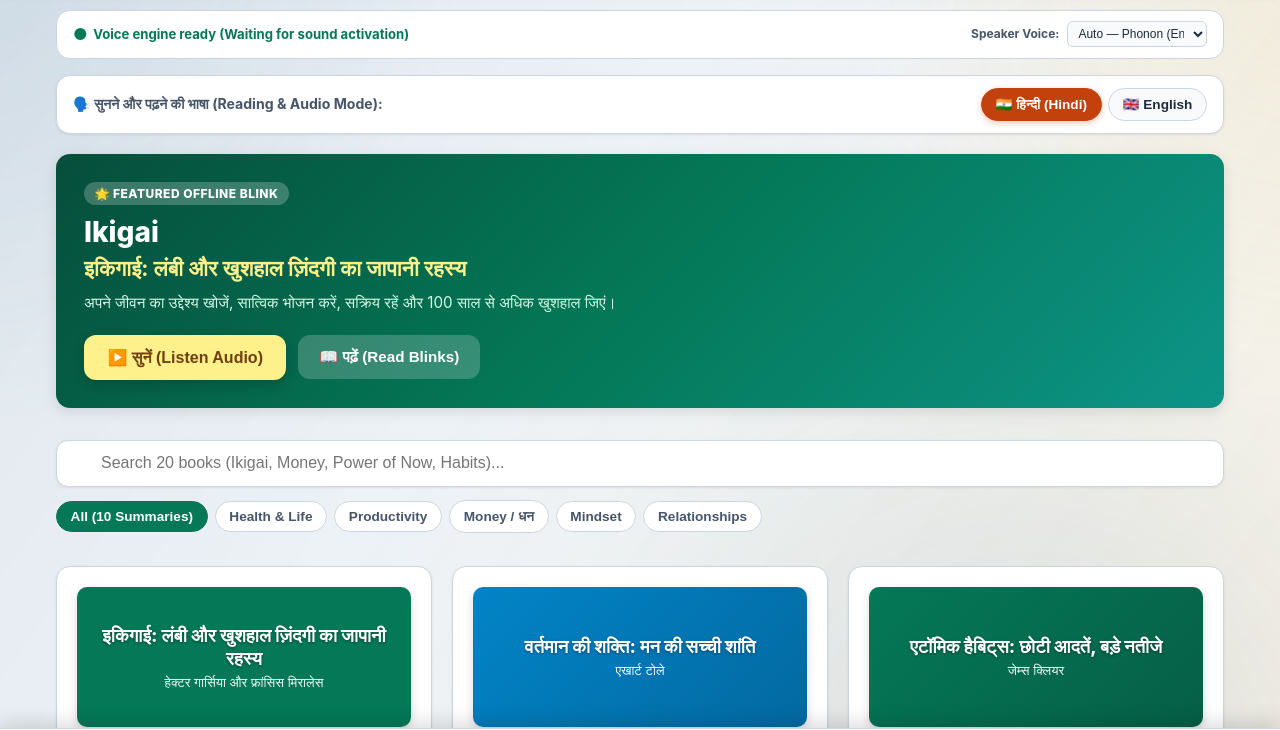
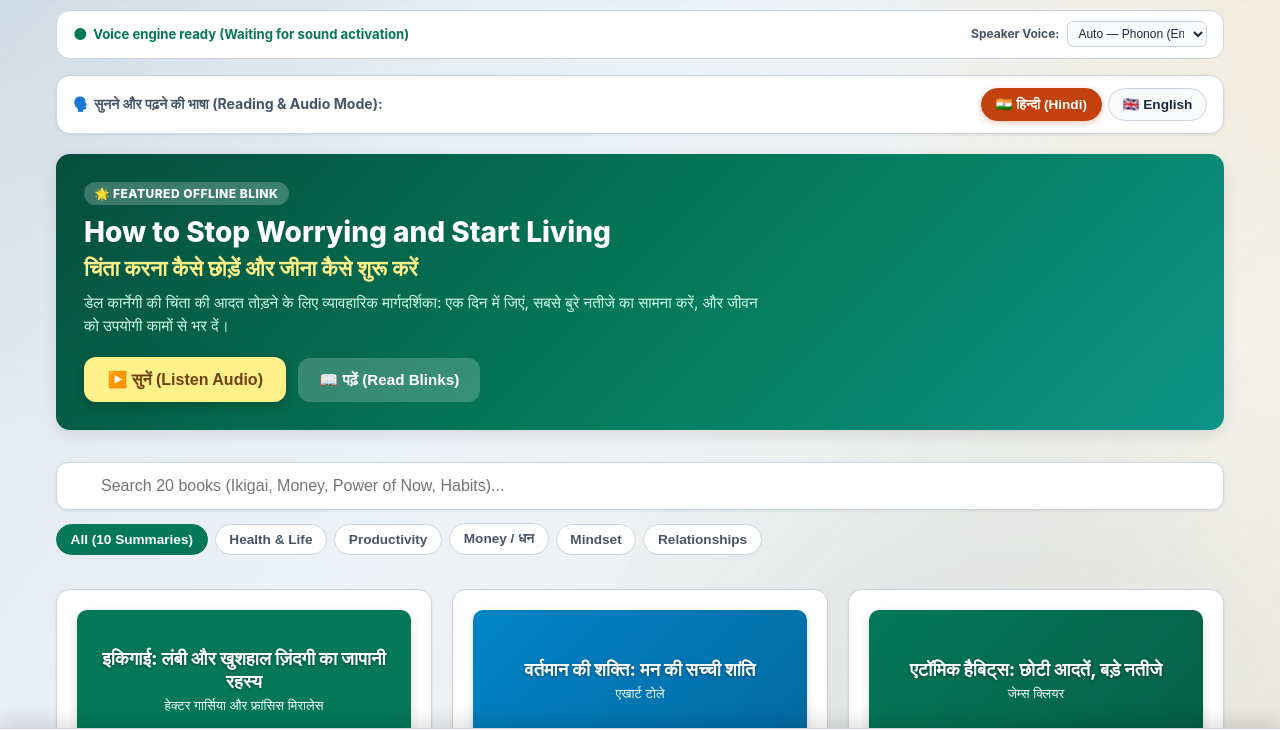
Before and after one commit to arshcheema4570/books-for-dad, a plain HTML site: page index.html in a window 1280 px wide. Shown: the part 72-802 px from the top of the page. Drawn offline with Linux system fonts and the light colour scheme.

Commit message:
Featured book rotates daily (day-of-year pick across all 20 books)

```diff
--- a/index.html
+++ b/index.html
@@ -2552,7 +2552,9 @@ section:nth-of-type(4),.card:nth-child(4),[class*="-card"]:nth-child(4){animatio
       document.getElementById('pill-hi').className = `lang-pill ${currentLanguage === 'hi' ? 'active-hi' : ''}`;
       document.getElementById('pill-en').className = `lang-pill ${currentLanguage === 'en' ? 'active' : ''}`;
 
-      const featured = BOOKS[0];
+      const now = new Date();
+      const dayOfYear = Math.floor((now - new Date(now.getFullYear(), 0, 0)) / 86400000);
+      const featured = BOOKS[dayOfYear % BOOKS.length];
       if (currentLanguage === 'hi') {
         document.getElementById('hero-title').textContent = featured.title;
         document.getElementById('hero-title-native').textContent = featured.titleHi;
--- a/sw.js
+++ b/sw.js
@@ -1,4 +1,4 @@
-const CACHE_NAME = 'quickblink-v8';
+const CACHE_NAME = 'quickblink-v9';
 // Phonon 31M English voice (~35 MB voice model) is NOT precached here. It
 // downloads on first English TTS use from Hugging Face and is then cached
 // by the Phonon runtime in its own Cache API bucket ('phonon-tts-v1') —
```
